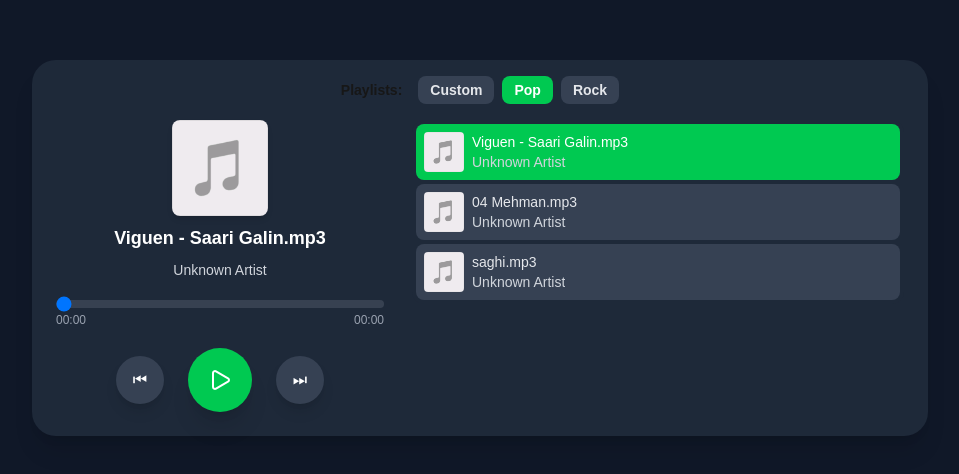
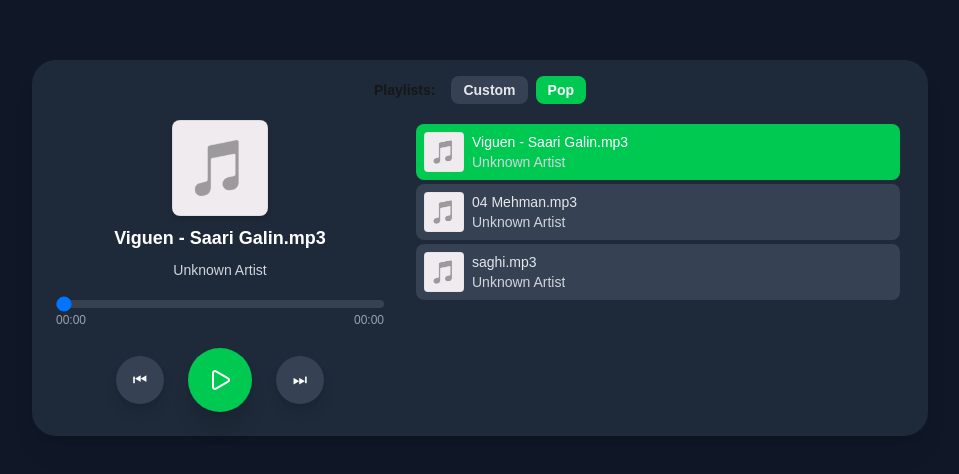
Before and after one commit to HASSANnu-source/music-player-nextjs, a Next.js app: page / in a window 1280 px wide. Shown: the part 152-626 px from the top of the page, without its empty margins (160-1119 px from the left). Built offline with nearby package versions, Linux system fonts and the light colour scheme.

Commit message:
update playlists

```diff
--- a/app/components/Playlists.ts
+++ b/app/components/Playlists.ts
@@ -7,12 +7,4 @@ export const playlists = [
       "https://dlmu.behplay.net/ghadimi/elahe/saghi.mp3",
     ],
   },
-  {
-    name: "Rock",
-    tracks: [
-      "https://xx.sahand-music.ir/Archive/h/Hayedeh/Hayedeh%20-%20Faryad/04%20Mehman.mp3",
-      "https://dlmu.behplay.net/ghadimi/elahe/saghi.mp3",
-      "https://dlrrooz.top/2025/1/New/Viguen%20-%20Saari%20Galin.mp3",
-    ],
-  },
 ];
```
